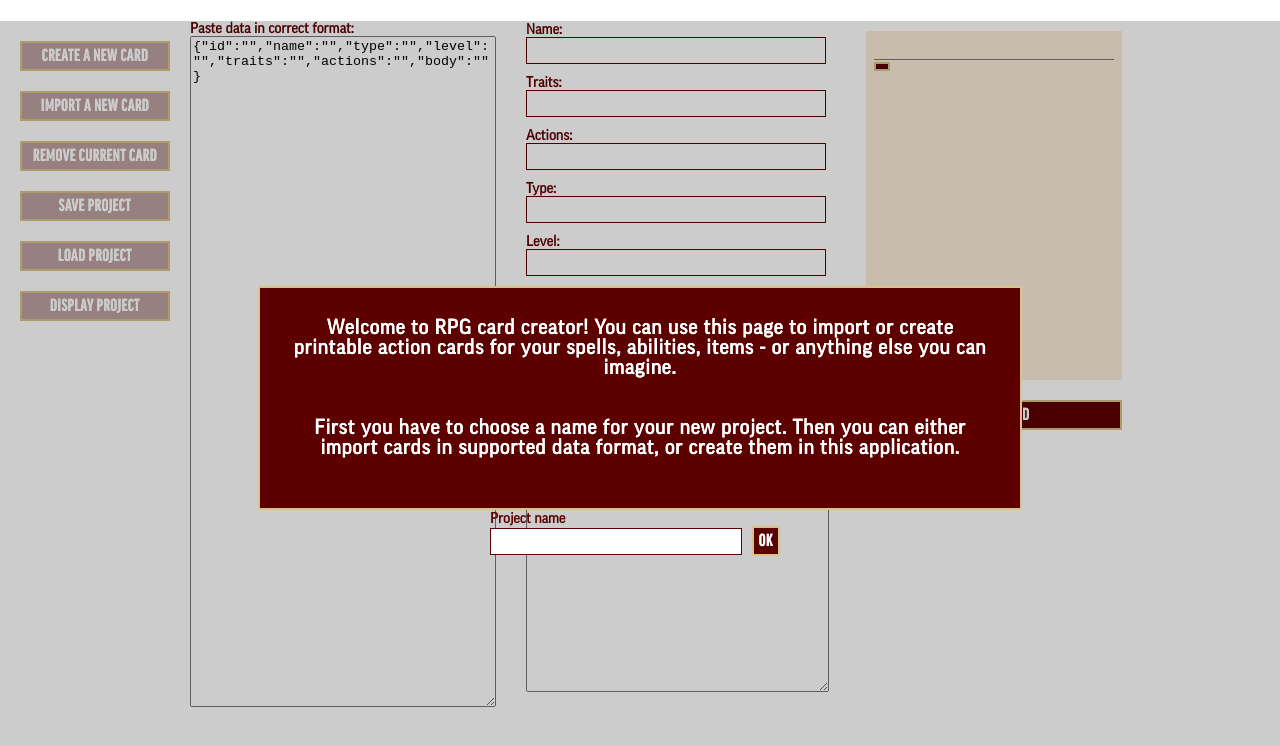
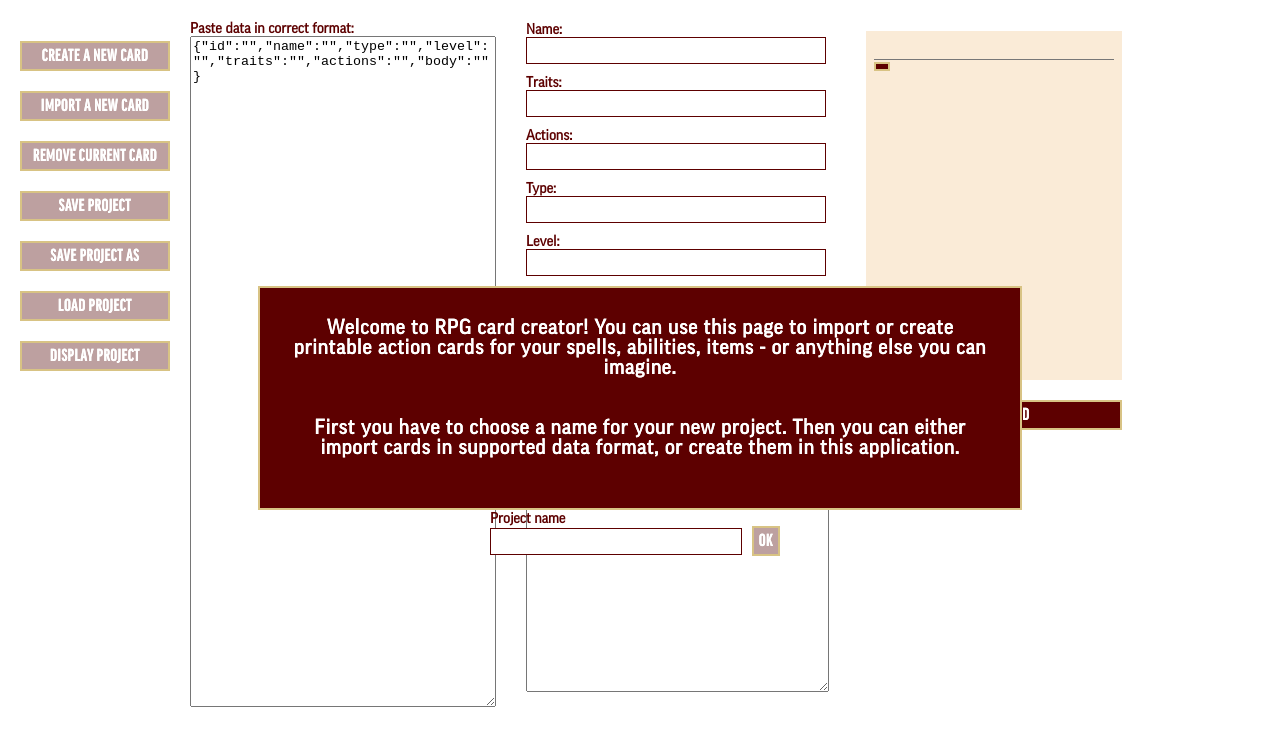
Before and after one commit to faire2/pathfinder-cards, a Next.js app: page / in a window 1280 px wide. Shown: the top 746 px of the page. Built offline with nearby package versions, Linux system fonts and the light colour scheme.

Commit message:
Add Save project as overlay

```diff
--- a/src/app/page.tsx
+++ b/src/app/page.tsx
@@ -8,6 +8,7 @@ import { CardDimensionsCtx } from '@/components/Card/cardContexts'
 import WelcomeScreen from '@/components/WelcomeScreen'
 import LeftMenu from '@/components/LeftMenu'
 import View from '@/views/MainView'
+import InputOverlay from '@/components/InputOverlay'
 import {
 	loadProject,
 	loadCurrentProjectName,
@@ -20,6 +21,7 @@ import * as S from '../styles/homePageStyles'
 
 export default function Home() {
 	const [view, setView] = useState<View>('importCard')
+	const [overlay, setOverlay] = useState<OverlayData | null>()
 	const [projectName, setCurrentProjectName] = useState<string>(
 		loadCurrentProjectName() ?? '',
 	)
@@ -36,6 +38,7 @@ export default function Home() {
 	const handleNewProjectName = (newProjectName: string) => {
 		saveCurrentProjectName(newProjectName)
 		setCurrentProjectName(newProjectName)
+		setOverlay(null)
 	}
 
 	const handleAddCard = (cardData: CardData) => {
@@ -55,6 +58,12 @@ export default function Home() {
 	return (
 		<CardDimensionsCtx.Provider value={standardFFG}>
 			{!projectName && <WelcomeScreen onFinished={handleNewProjectName} />}
+			{!!overlay && (
+				<InputOverlay
+					inputLabel={overlay.inputLabel}
+					onClick={overlay.onClick}
+				/>
+			)}
 			<S.ProjectName>{projectName}</S.ProjectName>
 			<S.Home>
 				<GlobalStyle />
@@ -64,6 +73,8 @@ export default function Home() {
 					handleCardRemoval={handleCardRemoval}
 					loadProject={() => loadProject(projectName)}
 					saveProject={() => saveProject(project)}
+					saveProjectAs={handleNewProjectName}
+					setOverlay={setOverlay}
 					setView={setView}
 				/>
 
--- a/src/components/Input/index.tsx
+++ b/src/components/Input/index.tsx
@@ -29,7 +29,12 @@ export default function Input({
 					onChange={(event) => onChange(event.target.value)}
 				/>
 				{buttonText && (
-					<S.InputButton onClick={onButtonClick}>{buttonText}</S.InputButton>
+					<S.InputButton
+						disabled={!value}
+						onClick={onButtonClick}
+					>
+						{buttonText}
+					</S.InputButton>
 				)}
 			</S.InputLine>
 		</S.InputGroup>
--- /dev/null
+++ b/src/components/InputOverlay/index.tsx
@@ -0,0 +1,23 @@
+import { useState } from 'react'
+import { Overlay } from '@/styles/commonStyledComponents'
+
+import Input from '../Input'
+import * as S from './styles'
+
+
+export default function InputOverlay({ inputLabel, onClick }: OverlayData) {
+	const [inputValue, setInputValue] = useState('')
+	return (
+		<Overlay>
+			<S.InputWrapper>
+				<Input
+					label={inputLabel}
+					value={inputValue}
+					buttonText="OK"
+					onChange={setInputValue}
+					onButtonClick={() => onClick(inputValue)}
+				/>
+			</S.InputWrapper>
+		</Overlay>
+	)
+}
--- /dev/null
+++ b/src/components/InputOverlay/overlays.ts
@@ -0,0 +1,4 @@
+export const getSaveProjectAsOverlay = (onClick: InputFunction): OverlayData => ({
+	inputLabel: 'Save project as...',
+	onClick: onClick,
+})
--- /dev/null
+++ b/src/components/InputOverlay/styles.ts
@@ -0,0 +1,10 @@
+import { styled } from 'styled-components'
+
+export const InputWrapper = styled.div`
+	position: relative;
+	top: -20%;
+	background-color: white;
+	padding: 10px;
+	box-shadow: grey 0px 5px 10px;
+	border: 2px solid #d8c384;
+`
--- a/src/components/LeftMenu/index.tsx
+++ b/src/components/LeftMenu/index.tsx
@@ -1,5 +1,6 @@
 import { PrimaryButton } from '@/styles/commonStyledComponents'
 import * as S from './styles'
+import { getSaveProjectAsOverlay } from '../InputOverlay/overlays'
 
 
 interface Props {
@@ -9,8 +10,11 @@ interface Props {
 	handleCardRemoval: () => void
 	loadProject: () => void
 	saveProject: () => void
+	saveProjectAs: InputFunction
+	setOverlay: (overlay: OverlayData) => void
 	setView: (view: View) => void
 }
+
 
 export default function LeftMenu({
 	hasCards,
@@ -19,8 +23,11 @@ export default function LeftMenu({
 	handleCardRemoval,
 	loadProject,
 	saveProject,
+	saveProjectAs,
+	setOverlay,
 	setView,
 }: Props) {
+	const overlay = getSaveProjectAsOverlay(saveProjectAs)
 
 	return (
 		<S.LeftMenu>
@@ -49,6 +56,13 @@ export default function LeftMenu({
 				Save project
 			</PrimaryButton>
 
+			<PrimaryButton
+				disabled={!projectNameExists}
+				onClick={() => setOverlay(getSaveProjectAsOverlay(saveProjectAs))}
+			>
+				Save project as
+			</PrimaryButton>
+
 			<PrimaryButton disabled={!projectNameExists} onClick={loadProject}>
 				Load project
 			</PrimaryButton>
--- a/src/components/WelcomeScreen/index.tsx
+++ b/src/components/WelcomeScreen/index.tsx
@@ -1,18 +1,21 @@
 import { useState } from 'react'
 import { FlexRow } from '@/styles/commonStyles'
+import { Overlay } from '@/styles/commonStyledComponents'
 
 import Input from '../Input'
 import * as S from './styles'
+
 
 interface Props {
 	onFinished: (newProjectName: string) => void
 }
 
+
 export default function WelcomeScreen({ onFinished }: Props) {
 	const [newProjectName, setNewProjectName] = useState<string>('')
 
 	return (
-		<S.WelcomeScreen>
+		<Overlay>
 			<S.Message>{welcomeMessage}</S.Message>
 			<FlexRow>
 				<Input
@@ -23,7 +26,7 @@ export default function WelcomeScreen({ onFinished }: Props) {
 					onChange={setNewProjectName}
 				/>
 			</FlexRow>
-		</S.WelcomeScreen>
+		</Overlay>
 	)
 }
 
--- a/src/components/WelcomeScreen/styles.ts
+++ b/src/components/WelcomeScreen/styles.ts
@@ -1,16 +1,6 @@
 import { fontGoodRegular, traitStyle } from '@/styles/commonStyles'
 import { styled } from 'styled-components'
 
-export const WelcomeScreen = styled.div`
-	width: 100%;
-	height: 100%;
-	position: absolute;
-	display: flex;
-	flex-flow: column;
-	justify-content: center;
-	align-items: center;
-	background-color: rgba(0, 0, 0, 0.2);
-`
 
 export const Message = styled.div`
 	${traitStyle}
--- a/src/styles/commonStyledComponents.ts
+++ b/src/styles/commonStyledComponents.ts
@@ -19,3 +19,13 @@ export const ViewColumn = styled.div`
 	justify-content: center;
 	margin-right: 30px;
 `
+
+export const Overlay = styled.div`
+	width: 100vw;
+	height: 100vh;
+	position: absolute;
+	display: flex;
+	flex-flow: column;
+	justify-content: center;
+	align-items: center;
+`
```
Also changed, not shown: src/app/types.d.ts (+7 -0 lines).
